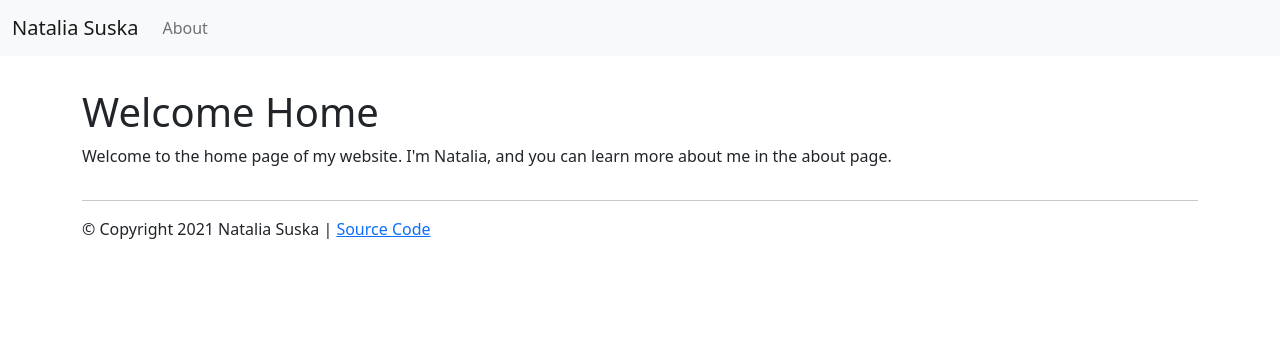
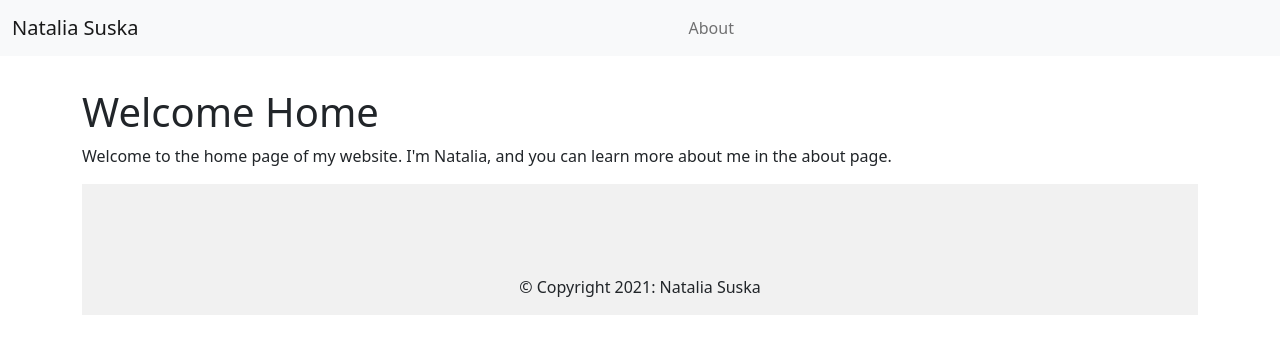
Before and after one commit to nataliasuska/natalia, a Flask app: page / in a window 1280 px wide. Shown: the top 354 px of the page. Run offline with Flask 2, Linux system fonts and the light colour scheme.

Commit message:
centered nav bar, updated footer

```diff
--- a/website/templates/bootstrap_layout.html
+++ b/website/templates/bootstrap_layout.html
@@ -40,6 +40,8 @@
       ('/about', 'about', 'About'),
     ] -%}
     {% set active_page = active_page|default('home') -%}
+
+    <!-- navbar support from https://mdbootstrap.com/docs/standard/navigation/navbar/-->
     <nav class="navbar navbar-expand-lg navbar-light bg-light">
         <div class="container-fluid">
             <a class="navbar-brand" href="/">Natalia Suska</a>
@@ -48,14 +50,14 @@
             class="navbar-toggler"
             type="button"
             data-bs-toggle="collapse"
-            data-bs-target="#navbarNav"
-            aria-controls="navbarNav"
+            data-bs-target="#navbarCentered"
+            aria-controls="navbarCentered"
             aria-expanded="false"
             aria-label="Toggle navigation">
                 <i class="fas fa-bars"></i>
             </button>
 
-            <div class="collapse navbar-collapse" id="navbarNav">
+            <div class="collapse navbar-collapse justify-content-center" id="navbarCentered">
                 <ul class="navbar-nav">
                 {% for href, page_id, link_text in nav_links %}
                     {% if page_id == active_page %}
@@ -75,18 +77,42 @@
 
     <div class="container" style="margin-top:2em;">
 
-        <!--
-            PAGE CONTENTS
-        -->
         <div id="content">
             {% block content %}
             {% endblock %}
         </div>
 
-        <footer style="margin-top:2em; margin-bottom:2em;">
-        <hr>
-            &copy; Copyright 2021 Natalia Suska |
-            <a href="https://github.com/prof-rossetti/intro-to-python/blob/master/exercises/web-app/README.md">Source Code</a>
+<!-- modified from https://mdbootstrap.com/docs/standard/navigation/footer/-->
+        <footer class="text-center text-white" style="background-color: #f1f1f1;">
+            <div class="container pt-4">
+              <section class="mb-4">
+                <a
+                class="btn btn-link btn-floating btn-lg text-dark m-1"
+                href="https://instagram.com/nat.museum"
+                role="button"
+                data-mdb-ripple-color="dark"
+                ><i class="fab fa-instagram"></i
+              ></a>
+              <a
+                class="btn btn-link btn-floating btn-lg text-dark m-1"
+                href="https://www.linkedin.com/in/nataliafsuska/"
+                role="button"
+                data-mdb-ripple-color="dark"
+                ><i class="fab fa-linkedin"></i
+              ></a>
+              <a
+                class="btn btn-link btn-floating btn-lg text-dark m-1"
+                href="https://github.com/nataliasuska"
+                role="button"
+                data-mdb-ripple-color="dark"
+                ><i class="fab fa-github"></i
+              ></a>
+            </section>
+
+        </div>
+        <div class="text-center text-dark p-3">
+            &copy; Copyright 2021: Natalia Suska
+        </div>
 
         </footer>
     </div>
```
